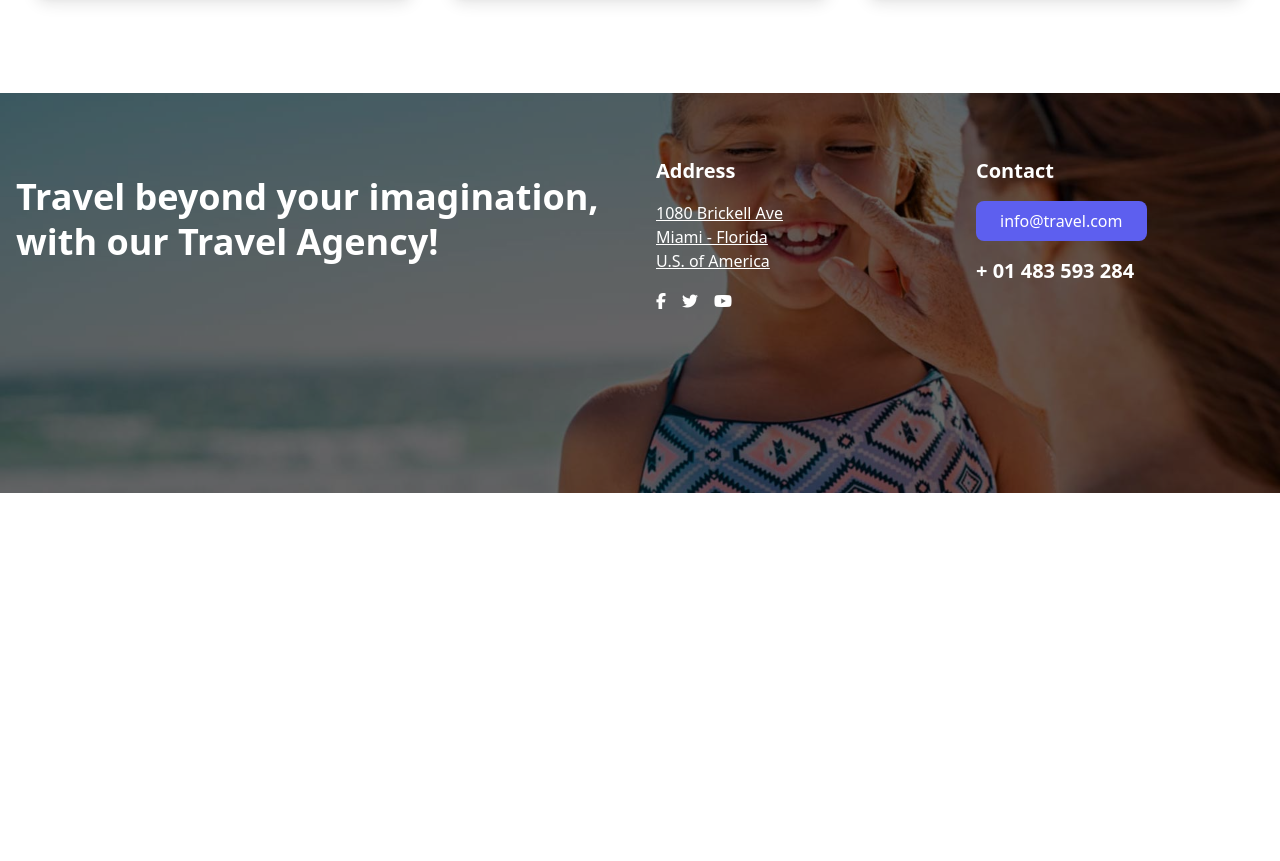
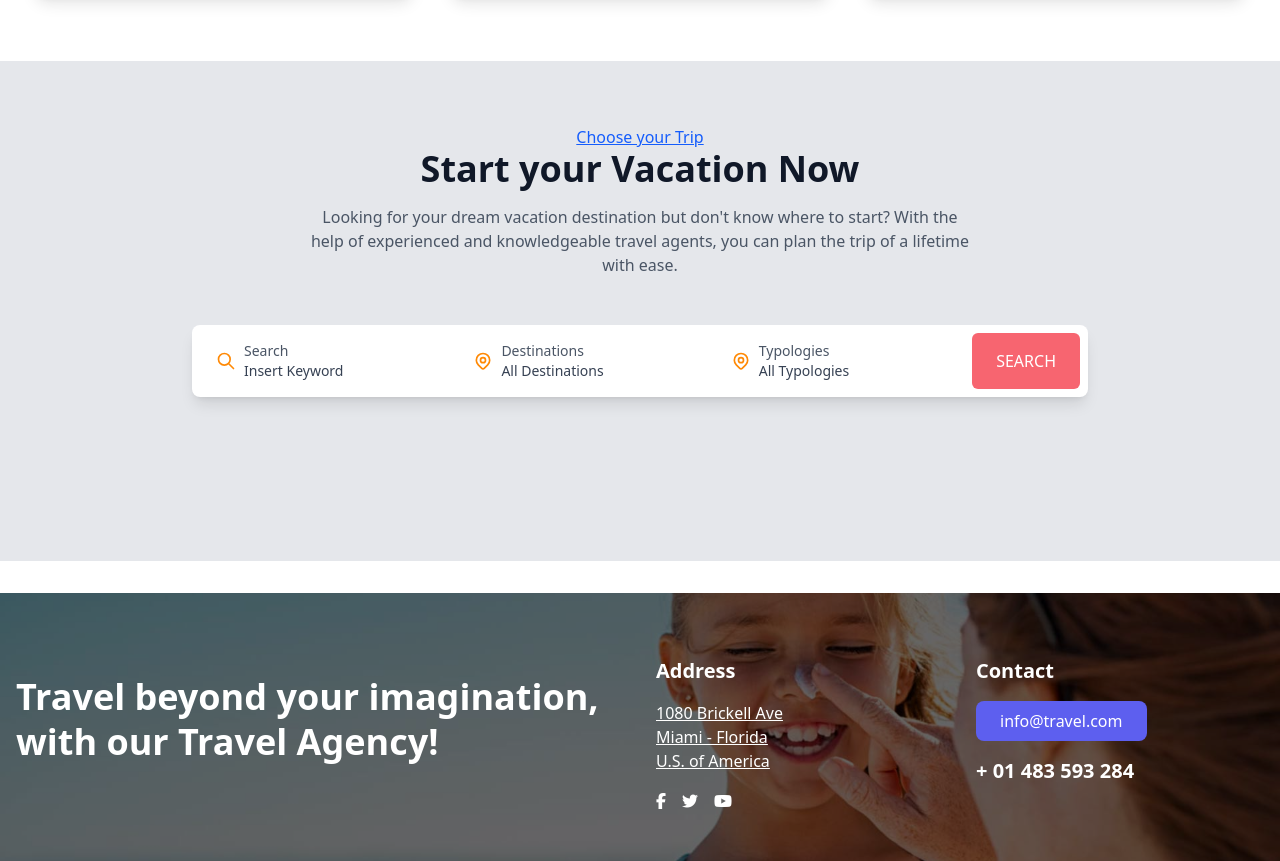
Before and after one commit to HoeumSenghun/13-Hoeum-Senghun-PVH-Web-Mini-Project001, a website: page src/index.html in a window 1280 px wide. Shown: the part 2477-3338 px from the top of the page. Before the commit the page ends 2970 px from the top, so only its background shows below. Drawn offline with Linux system fonts and the light colour scheme.

Commit message:
add section3

```diff
--- a/src/index.html
+++ b/src/index.html
@@ -265,6 +265,65 @@
         </div>
     </div>
   </section>
+  <!-- section3 -->
+  <section class="min-h-[500px] bg-gray-200">
+    <div class="max-w-7xl mx-auto px-4 sm:px-6 lg:px-8 py-16">
+        <!-- Header Section -->
+        <div class="text-center mb-12">
+            <a class="text-blue-600 mb-2 font-light underline" href="#">Choose your Trip</a>
+            <h1 class="text-4xl font-bold text-gray-900 mb-4">Start your Vacation Now</h1>
+            <p class="text-gray-600 max-w-2xl mx-auto">
+                Looking for your dream vacation destination but don't know where to start? With the help of
+                experienced and knowledgeable travel agents, you can plan the trip of a lifetime with ease.
+            </p>
+        </div>
+
+        <!-- Search Component -->
+        <div class="max-w-4xl mx-auto">
+            <div class="bg-white rounded-lg shadow-lg p-2 flex flex-col sm:flex-row gap-2">
+                <!-- Search -->
+                <div class="flex-1 flex items-center gap-2 px-4 py-2">
+                    <svg xmlns="http://www.w3.org/2000/svg" class="h-5 w-5 text-orange-400" fill="none" viewBox="0 0 24 24" stroke="currentColor">
+                        <path stroke-linecap="round" stroke-linejoin="round" stroke-width="2" d="M21 21l-6-6m2-5a7 7 0 11-14 0 7 7 0 0114 0z" />
+                    </svg>
+                    <div class="flex flex-col flex-1">
+                        <label class="text-sm text-gray-600">Search</label>
+                        <label type="text" class="outline-none text-gray-700 text-sm">Insert Keyword</label>
+                    </div>
+                </div>
+
+                <!-- Destinations -->
+                <div class="flex-1 flex items-center gap-2 px-4 py-2">
+                    <svg xmlns="http://www.w3.org/2000/svg" class="h-5 w-5 text-orange-400" fill="none" viewBox="0 0 24 24" stroke="currentColor">
+                        <path stroke-linecap="round" stroke-linejoin="round" stroke-width="2" d="M17.657 16.657L13.414 20.9a1.998 1.998 0 01-2.827 0l-4.244-4.243a8 8 0 1111.314 0z" />
+                        <path stroke-linecap="round" stroke-linejoin="round" stroke-width="2" d="M15 11a3 3 0 11-6 0 3 3 0 016 0z" />
+                    </svg>
+                    <div class="flex flex-col flex-1">
+                        <label class="text-sm text-gray-600">Destinations</label>
+                        <label type="text" class="outline-none text-gray-700 text-sm">All Destinations</label>
+                    </div>
+                </div>
+
+
+                <!-- Typologies -->
+                <div class="flex-1 flex items-center gap-2 px-4 py-2">
+                    <svg xmlns="http://www.w3.org/2000/svg" class="h-5 w-5 text-orange-400" fill="none" viewBox="0 0 24 24" stroke="currentColor">
+                        <path stroke-linecap="round" stroke-linejoin="round" stroke-width="2" d="M17.657 16.657L13.414 20.9a1.998 1.998 0 01-2.827 0l-4.244-4.243a8 8 0 1111.314 0z" />
+                        <path stroke-linecap="round" stroke-linejoin="round" stroke-width="2" d="M15 11a3 3 0 11-6 0 3 3 0 016 0z" />
+                    </svg>
+                    <div class="flex flex-col flex-1">
+                        <label class="text-sm text-gray-600">Typologies</label>
+                        <label type="text" class="outline-none text-gray-700 text-sm">All Typologies</label>
+                    </div>
+                </div>
+
+                <!-- Search Button -->
+                <button class="w-full sm:w-auto px-6 py-3 bg-[#F76570] text-white font-medium rounded-md transition-colors">
+                    SEARCH
+                </button>
+            </div>
+        </div>
+  </section>
 
 
 
```
